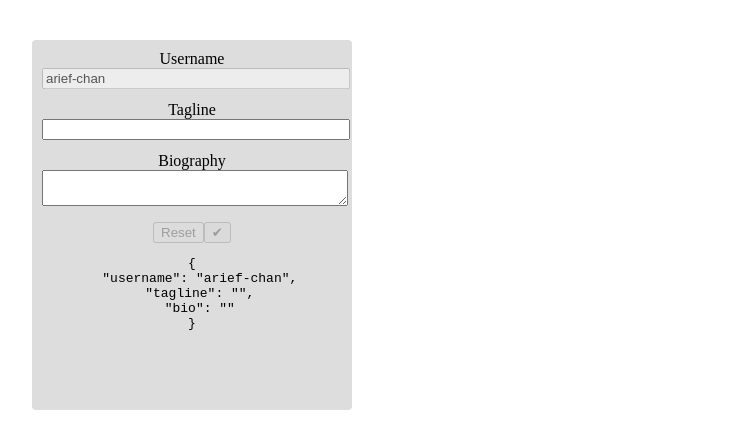
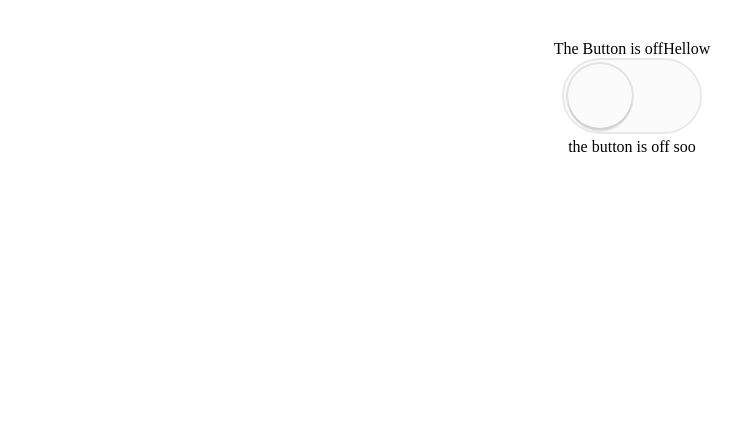
Before and after one commit to arief-github/learning-react-js, a React (Vite) app: page / in a window 1280 px wide. Shown: the top 448 px of the page, without its empty margins (8-748 px from the left). Built offline with nearby package versions, Linux system fonts and the light colour scheme.

Commit message:
feat: compound components with allowed types

```diff
--- a/src/App.jsx
+++ b/src/App.jsx
@@ -1,30 +1,54 @@
 import './App.css'
+import { Switch } from './components/Switch'
 
 // COUNTER APP
 // import Counter from './components/Counter'
 // import { CounterProvider } from './context/counter'
 
 // USERDISPLAY APP
-import UserDataDisplay from './components/UserDataDisplay'
-import UserSetting from './components/UserProfile'
-import { UserProvider } from './context/user-context'
+// import UserDataDisplay from './components/UserDataDisplay'
+// import UserSetting from './components/UserProfile'
+// import { UserProvider } from './context/user-context'
+
+// COUNTER APP
+import Toggle from './components/Toggle'
+import PropTypes from 'prop-types';
+
+const ToggleOn = ({ on, children }) => (on ? children : null);
+ToggleOn.propTypes = {
+  on: PropTypes.bool.isRequired,
+  children: PropTypes.node.isRequired,
+};
+
+const ToggleOff = ({ on, children }) => (on ? null : children);
+ToggleOff.propTypes = {
+  on: PropTypes.bool.isRequired,
+  children: PropTypes.node.isRequired,
+};
+
+function ToggleButton({on, toggle }) {
+  return <Switch on={on} onClick={toggle} />
+}
+ToggleButton.propTypes = {
+  on: PropTypes.bool.isRequired,
+  toggle: PropTypes.func.isRequired,
+};
+
+function MyToggleButton({ on, toggle }) {
+  return on ? 'the button is on yo' : 'the button is off soo'
+}
+
+const allowedTypes = [ToggleOn, ToggleOff, ToggleButton]
 
 function App() {
   return (
-    <div
-      style={{
-        minHeight: 350,
-        width: 300,
-        backgroundColor: '#ddd',
-        borderRadius: 4,
-        padding: 10,
-      }}
-    >
-      <UserProvider>
-        <UserSetting/>
-        <UserDataDisplay/>
-      </UserProvider>
-    </div>
+    <Toggle allowedTypes={allowedTypes}>
+      <ToggleOn>The Button is on</ToggleOn>
+      <ToggleOff>The Button is off</ToggleOff>
+      <span>Hellow</span>
+      <ToggleButton />
+      <MyToggleButton />
+    </Toggle>
   )
 }
 
--- /dev/null
+++ b/src/components/Switch/index.jsx
@@ -0,0 +1,48 @@
+import './switch.style.css'
+import * as React from 'react'
+
+// STOP! You should not have to change anything in this file to
+// make it through the workshop. If tests are failing because of
+// this switch not having properties set correctly, then the
+// problem is probably in your implementation. Tip: Check
+// your `render` method or the `getTogglerProps` method
+// (if we've gotten to that part)
+
+// this is here to fill in for the onChange handler
+// we're not using onChange because it seems to behave
+// differently in codesandbox and locally :shrug:
+const noop = () => {}
+
+class Switch extends React.Component {
+  render() {
+    const {
+      on,
+      className = '',
+      'aria-label': ariaLabel,
+      onClick,
+      ...props
+    } = this.props
+    const btnClassName = [
+      className,
+      'toggle-btn',
+      on ? 'toggle-btn-on' : 'toggle-btn-off',
+    ]
+      .filter(Boolean)
+      .join(' ')
+    return (
+      <label aria-label={ariaLabel || 'Toggle'} style={{display: 'block'}}>
+        <input
+          className="toggle-input"
+          type="checkbox"
+          checked={on}
+          onChange={noop}
+          onClick={onClick}
+          data-testid="toggle-input"
+        />
+        <span className={btnClassName} {...props} />
+      </label>
+    )
+  }
+}
+
+export {Switch}
--- /dev/null
+++ b/src/components/Switch/switch.style.css
@@ -0,0 +1,70 @@
+/*
+toggle styles copied and modified from
+https://codepen.io/mallendeo/pen/eLIiG
+by Mauricio Allende (https://mallendeo.com/)
+ */
+ .toggle-btn {
+    box-sizing: initial;
+    display: inline-block;
+    outline: 0;
+    width: 8em;
+    height: 4em;
+    position: relative;
+    cursor: pointer;
+    user-select: none;
+    background: #fbfbfb;
+    border-radius: 4em;
+    padding: 4px;
+    transition: all 0.4s ease;
+    border: 2px solid #e8eae9;
+  }
+  .toggle-input:focus + .toggle-btn::after,
+  .toggle-btn:active::after {
+    box-sizing: initial;
+    box-shadow: 0 0 0 2px rgba(0, 0, 0, 0.1), 0 4px 0 rgba(0, 0, 0, 0.08),
+      inset 0px 0px 0px 3px #9c9c9c;
+  }
+  .toggle-btn::after {
+    left: 0;
+    position: relative;
+    display: block;
+    content: '';
+    width: 50%;
+    height: 100%;
+    border-radius: 4em;
+    background: #fbfbfb;
+    transition: all 0.3s cubic-bezier(0.175, 0.885, 0.32, 1.275),
+      padding 0.3s ease, margin 0.3s ease;
+    box-shadow: 0 0 0 2px rgba(0, 0, 0, 0.1), 0 4px 0 rgba(0, 0, 0, 0.08);
+  }
+  .toggle-btn.toggle-btn-on::after {
+    left: 50%;
+  }
+  .toggle-btn.toggle-btn-on {
+    background: #86d993;
+  }
+  .toggle-btn.toggle-btn-on:active {
+    box-shadow: none;
+  }
+  .toggle-btn.toggle-btn-on:active::after {
+    margin-left: -1.6em;
+  }
+  .toggle-btn:active::after {
+    padding-right: 1.6em;
+  }
+  .toggle-btn[disabled] {
+    opacity: 0.7;
+    cursor: auto;
+  }
+  .toggle-input {
+    /* visually hidden but still accessible */
+    border: 0;
+    clip: rect(0 0 0 0);
+    height: 1px;
+    margin: -1px;
+    overflow: hidden;
+    padding: 0;
+    position: absolute;
+    width: 1px;
+    white-space: nowrap;
+  }
--- /dev/null
+++ b/src/components/Toggle/index.jsx
@@ -0,0 +1,23 @@
+import { useState, Children, cloneElement } from "react";
+import { array, node } from "prop-types";
+
+export default function Toggle({ children, allowedTypes }) {
+    const [on, setOn] = useState(false)
+
+    const toggle = () => setOn(!on)
+
+    return Children.map(children, child => {
+        if(allowedTypes.includes(child.type)) {
+            const newChild = cloneElement(child, { on, toggle })
+            console.log(newChild)
+            return newChild
+        }
+
+        return child
+    })
+}
+
+Toggle.propTypes = {
+    children: node,
+    allowedTypes: array,
+}
```
